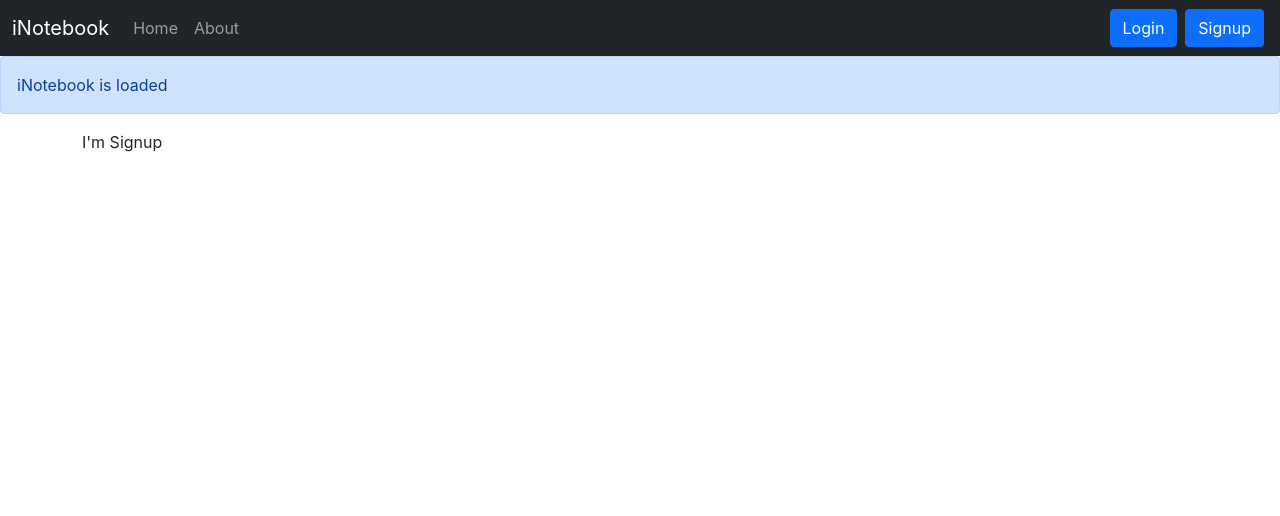
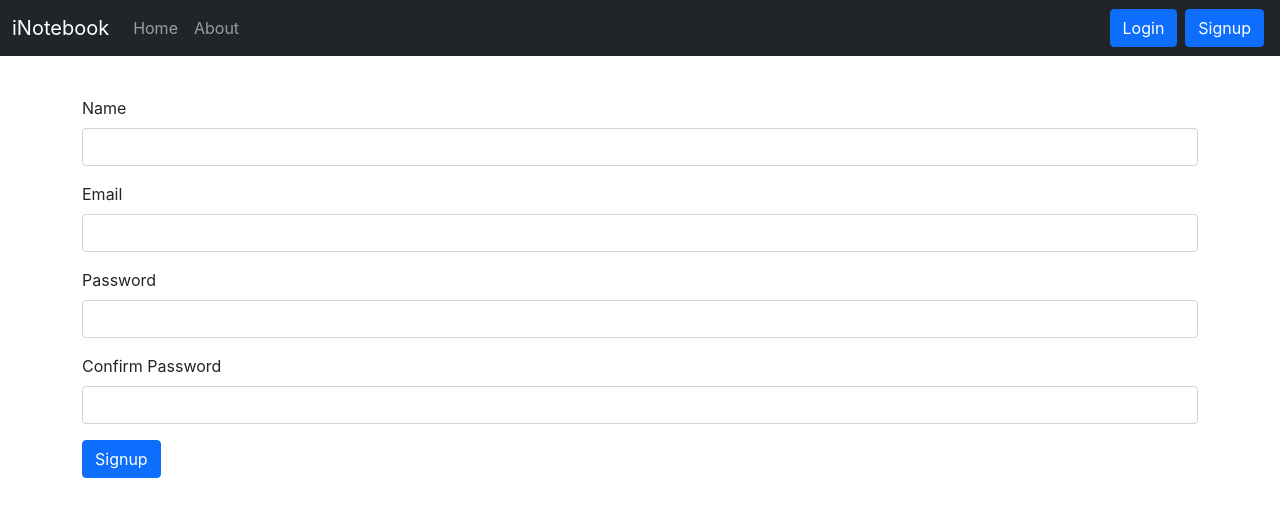
Before and after one commit to Atul48649/iNotebook-frontend, a React (Create React App) app: page /signup in a window 1280 px wide. Shown: the top 516 px of the page. Built offline with nearby package versions, Linux system fonts and the light colour scheme.

Commit message:
add signup form and navigation and alerts

```diff
--- a/src/App.js
+++ b/src/App.js
@@ -11,27 +11,39 @@ import NoteState from './context/notes/NoteState';
 import Alert from './components/Alert';
 import { Login } from './components/Login';
 import { Signup } from './components/Signup';
+import { useState } from 'react';
 
 function App() {
+  const [alert, setAlert] = useState(null);
+  const showAlert = (message, type) => {
+    setAlert({
+      msg: message,
+      type: type
+    })
+    setTimeout(() => {
+      setAlert(null);
+    }, 1500);
+  }
+
   return (
     <>
       <NoteState>
         <Router>
           <Navbar />
-          <Alert message='iNotebook is loaded'/>
+          <Alert alert={alert}/>
           <div className='container'>
             <Switch>
               <Route exact path="/">
-                <Home />
+                <Home showAlert={showAlert} />
               </Route>
               <Route exact path="/about">
                 <About />
               </Route>
               <Route exact path="/login">
-                <Login />
+                <Login showAlert={showAlert} />
               </Route>
               <Route exact path="/signup">
-                <Signup />
+                <Signup showAlert={showAlert} />
               </Route>
             </Switch>
           </div>
--- a/src/components/AddNote.js
+++ b/src/components/AddNote.js
@@ -1,7 +1,7 @@
 import React, {useContext, useState} from 'react';
 import noteContext from '../context/notes/noteContext';
 
-function AddNote() {
+function AddNote(props) {
     const context = useContext(noteContext);
     const { addNote } = context;
 
@@ -10,6 +10,7 @@ function AddNote() {
     const handleClick = (e)=> {
         e.preventDefault();
         addNote(note.title, note.description, note.tag);
+        props.showAlert("Added Successfully", "success");
     }
 
     const onChange = (e)=> {
--- a/src/components/Alert.js
+++ b/src/components/Alert.js
@@ -1,13 +1,19 @@
-import React from 'react';
+import React from 'react'
 
 function Alert(props) {
+    const capitalize = (word) => {
+        if(word === "danger"){
+            word = "error";
+        }
+        const lower = word.toLowerCase();
+        return lower.charAt(0).toUpperCase() + lower.slice(1);
+    }
     return (
-        <div>
-            <div className="alert alert-primary" role="alert">
-                {props.message}
-            </div>
+        <div style={{height: '40px'}}>
+            {props.alert && <div className={`alert alert-${props.alert.type} alert-dismissible fade show`} role="alert">
+            <strong>{capitalize(props.alert.type)}</strong>: {props.alert.msg}</div>}
         </div>
-    );
+    )
 }
 
-export default Alert;
+export default Alert
--- a/src/components/Home.js
+++ b/src/components/Home.js
@@ -1,9 +1,10 @@
 import Notes from './Notes';
 
-function Home() {
+function Home(props) {
+    const {showAlert} = props;
     return (
         <div>
-            <Notes />
+            <Notes showAlert={showAlert}/>
         </div>
     );
 }
--- a/src/components/Login.js
+++ b/src/components/Login.js
@@ -24,9 +24,10 @@ export const Login = (props) => {
         if(json.success){
             // save the auth token and redirect
             localStorage.setItem('token', json.data.token);
-            history.push('/')
+            history.push('/');
+            props.showAlert('Logged in Successfully', 'success');
         }else{
-            alert('Invalid Credentials')
+            props.showAlert('Invalid Details', 'danger');
         }
     }
 
--- a/src/components/Noteitem.js
+++ b/src/components/Noteitem.js
@@ -12,7 +12,7 @@ function Noteitem(props) {
                 <div className="card-body">
                     <div className='d-flex align-items-center'>
                         <h5 className="card-title">{note.title}</h5>
-                        <i className="far fa-trash-alt mx-2" onClick={()=>{deleteNote(note._id)}}></i>
+                        <i className="far fa-trash-alt mx-2" onClick={()=>{deleteNote(note._id); props.showAlert("Deleted Successfully", "success");}}></i>
                         <i className="far fa-edit mx-2" onClick={()=>{updateNote(note)}}></i>
                     </div>
                     <p className="card-text">{note.description}</p>
--- a/src/components/Notes.js
+++ b/src/components/Notes.js
@@ -3,7 +3,7 @@ import noteContext from '../context/notes/noteContext';
 import AddNote from './AddNote';
 import Noteitem from './Noteitem';
 
-function Notes() {
+function Notes(props) {
     const context = useContext(noteContext);
     const { notes, getNotes, editNote } = context;
     useEffect(() => {
@@ -24,6 +24,7 @@ function Notes() {
     const handleClick = (e)=> {
         editNote(note.id, note.etitle, note.edescription, note.etag);
         ref.current.click();
+        props.showAlert("Updated Successfully", "success");
     }
 
     const onChange = (e)=> {
@@ -32,7 +33,7 @@ function Notes() {
 
     return (
         <>
-            <AddNote />
+            <AddNote showAlert={props.showAlert}/>
 
             <button type="button" ref={ref} className="btn btn-primary d-none" data-bs-toggle="modal" data-bs-target="#exampleModal">
                 Launch demo modal
@@ -76,7 +77,7 @@ function Notes() {
                 </div>
                 {
                     notes.map((note) => {
-                        return <Noteitem note={note} updateNote={updateNote} key={note._id}/>;
+                        return <Noteitem note={note} updateNote={updateNote} key={note._id} showAlert={props.showAlert}/>;
                     })
                 }
             </div>
--- a/src/components/Signup.js
+++ b/src/components/Signup.js
@@ -1,9 +1,59 @@
-import React from 'react';
+import React, { useState } from 'react';
+import { useHistory } from 'react-router-dom';
 
-export const Signup = () => {
+export const Signup = (props) => {
+    const [credentials, setCredentials] = useState({ name: "", email: "", password: "", cpassword: "" });
+
+    let history = useHistory();
+
+    const onChange = (e) => {
+        setCredentials({ ...credentials, [e.target.name]: [e.target.value] })
+    }
+
+    const handleSubmit = async (e) => {
+        e.preventDefault();
+        // const { name, email, password } = credentials;
+        const response = await fetch(`http://localhost:8000/api/auth/createuser`, {
+            method: 'POST',
+            headers: {
+                'Content-Type': 'application/json'
+            },
+            body: JSON.stringify({ name: credentials.name[0], email: credentials.email[0], password: credentials.password[0] })
+        });
+        const json = await response.json();
+        console.log(json);
+        if (json.success) {
+            // save the auth token and redirect
+            localStorage.setItem('token', json.data.token);
+            history.push('/');
+            props.showAlert('Account Created Successfully', 'success');
+        }else{
+            props.showAlert('Invalid Credentials', 'danger');
+        }
+
+    }
+
     return (
         <div>
-            I'm Signup
+            <form onSubmit={handleSubmit}>
+                <div className="mb-3">
+                    <label htmlFor="name" className="form-label">Name</label>
+                    <input type="text" className="form-control" id="name" name="name" onChange={onChange} />
+                </div>
+                <div className="mb-3">
+                    <label htmlFor="email" className="form-label">Email</label>
+                    <input type="email" className="form-control" id="email" name="email" onChange={onChange} aria-describedby="emailHelp" />
+                </div>
+                <div className="mb-3">
+                    <label htmlFor="password" className="form-label">Password</label>
+                    <input type="password" className="form-control" id="password" name="password" onChange={onChange} minLength={5} required />
+                </div>
+                <div className="mb-3">
+                    <label htmlFor="cpassword" className="form-label">Confirm Password</label>
+                    <input type="password" className="form-control" id="cpassword" name="cpassword" onChange={onChange} minLength={5} required />
+                </div>
+                <button type="submit" className="btn btn-primary">Signup</button>
+            </form>
         </div>
     );
 };
```
